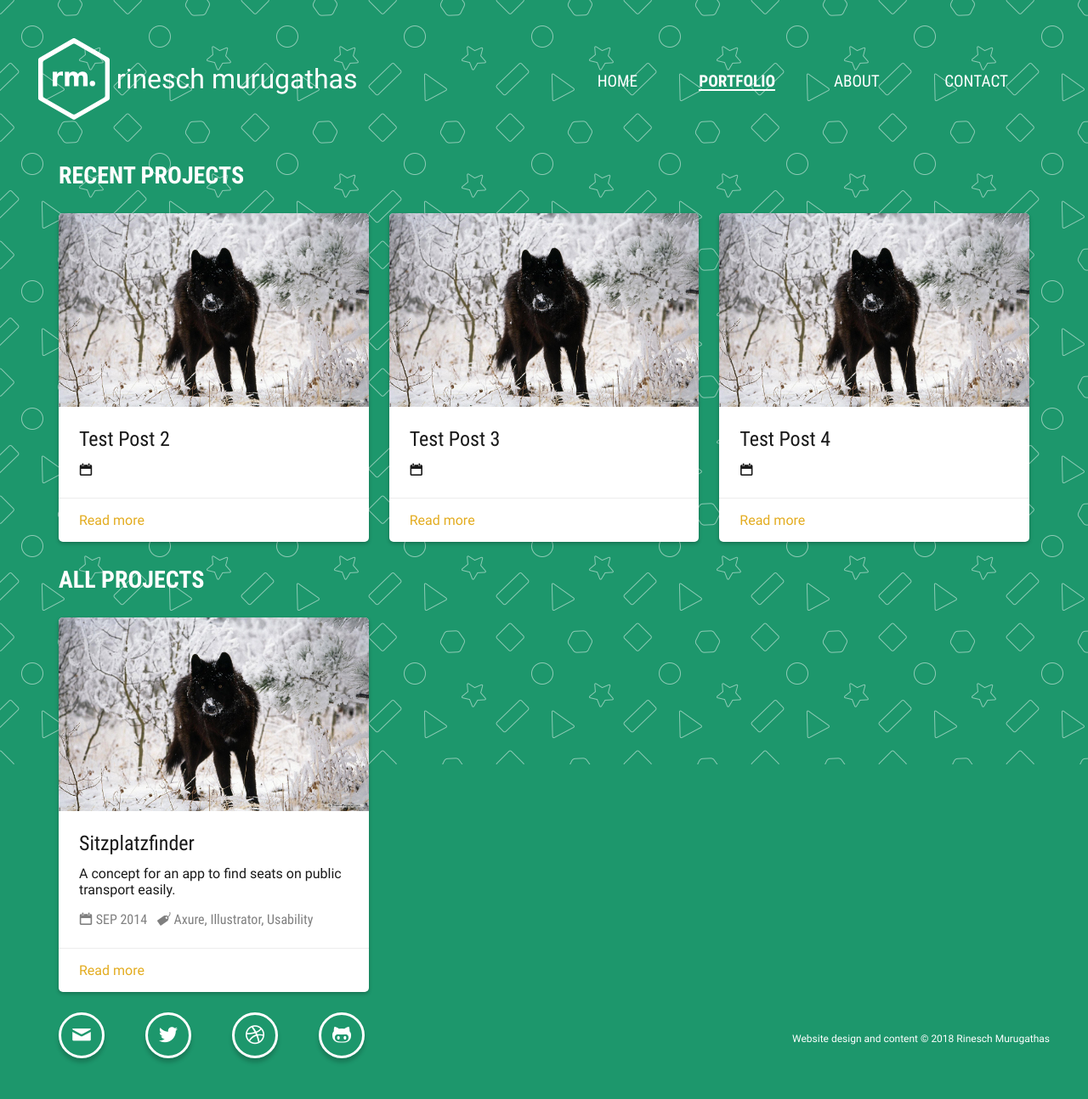
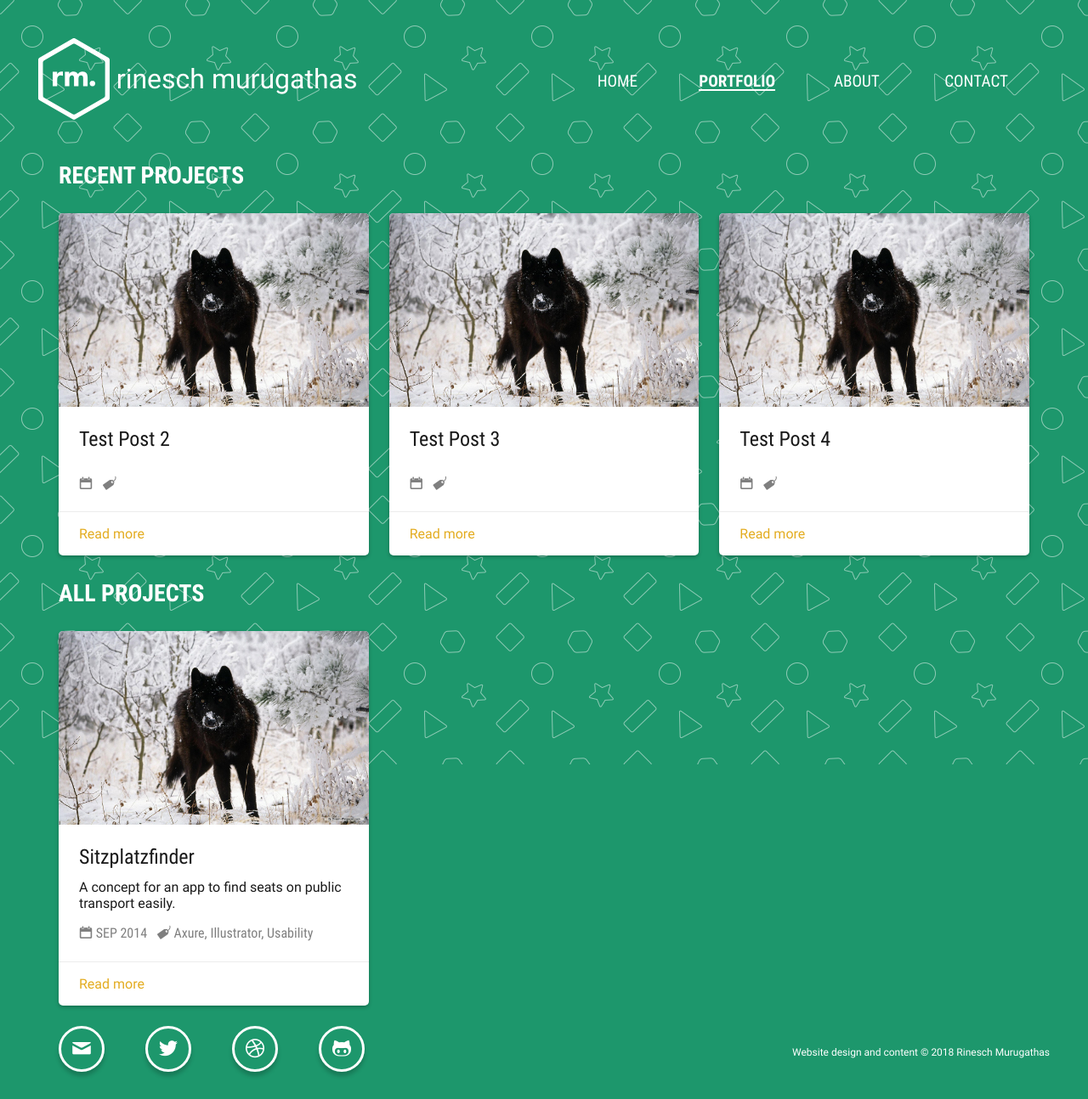
Before and after one commit to Rinesch/rinesch.github.io, a Jekyll site: the page built from portfolio/index.html, in a window 1280 px wide. Shown: the whole page at 85% size. Built offline with Jekyll 4.4.1, drawn with Linux system fonts in a browser that asks for light colours.

Commit message:
Add missing card tags

```diff
--- a/portfolio/index.html
+++ b/portfolio/index.html
@@ -20,8 +20,11 @@
           <div class="card-content">
             <span class="card-title">{{ post.title }}</span>
             <p>{{ post.caption }}</p>
-            <div class="card-meta">
-              <span data-icon="date"></span>
+            <div class="card-tags">
+              <p class="card-tags-name">
+                <span data-icon="date"></span> {{ post.time }}
+                <span class="tag-space" data-icon="tag"></span> {{ post.tags | join: ', ' }}
+              </p>
             </div>
           </div>
 
```
